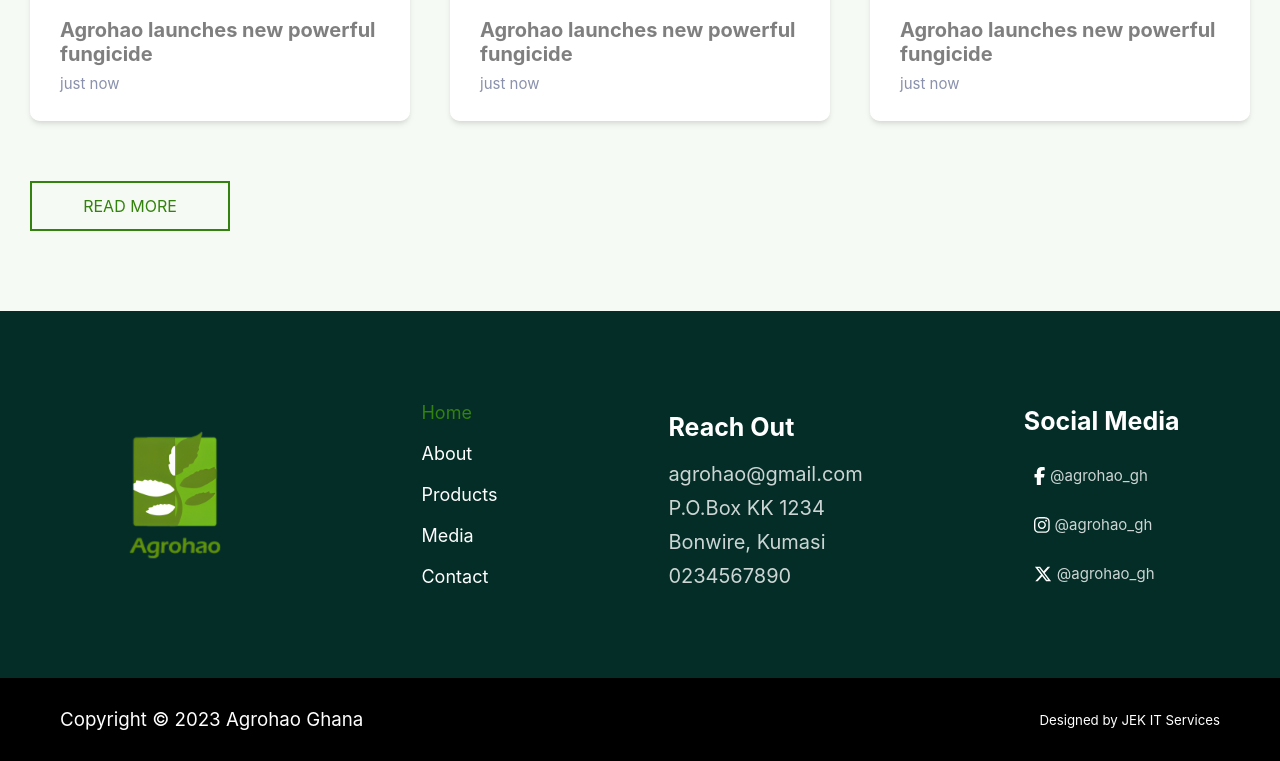
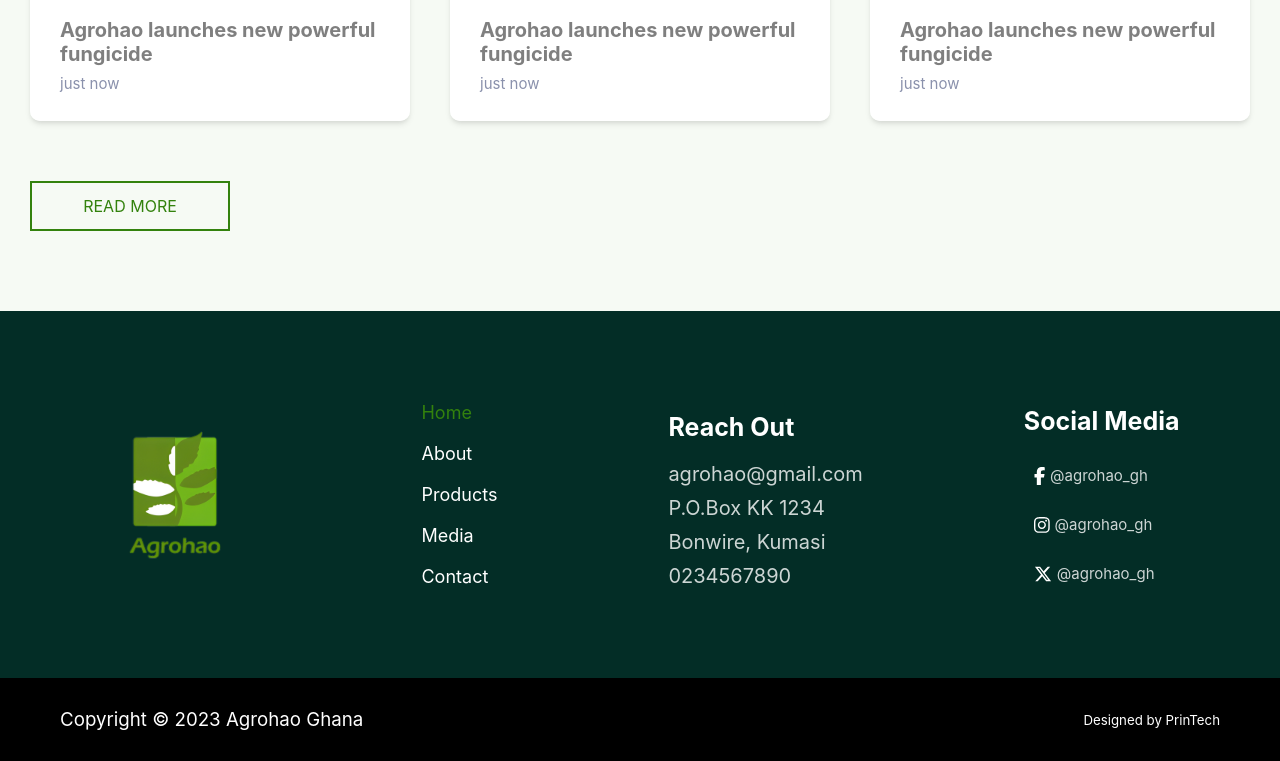
Before and after one commit to PyJim/agrohao-gh, a Vue app: page / in a window 1280 px wide. Shown: the part 3186-3947 px from the top of the page. Built offline with nearby package versions, Linux system fonts and the light colour scheme.

Commit message:
Update MyBase.vue

```diff
--- a/src/components/MyBase.vue
+++ b/src/components/MyBase.vue
@@ -1,7 +1,7 @@
 <template>
     <div class="main">
         <h3>Copyright © 2023 Agrohao Ghana</h3>
-        <h5>Designed by JEK IT Services</h5>
+        <h5>Designed by PrinTech</h5>
     </div>
 </template>
 
```
